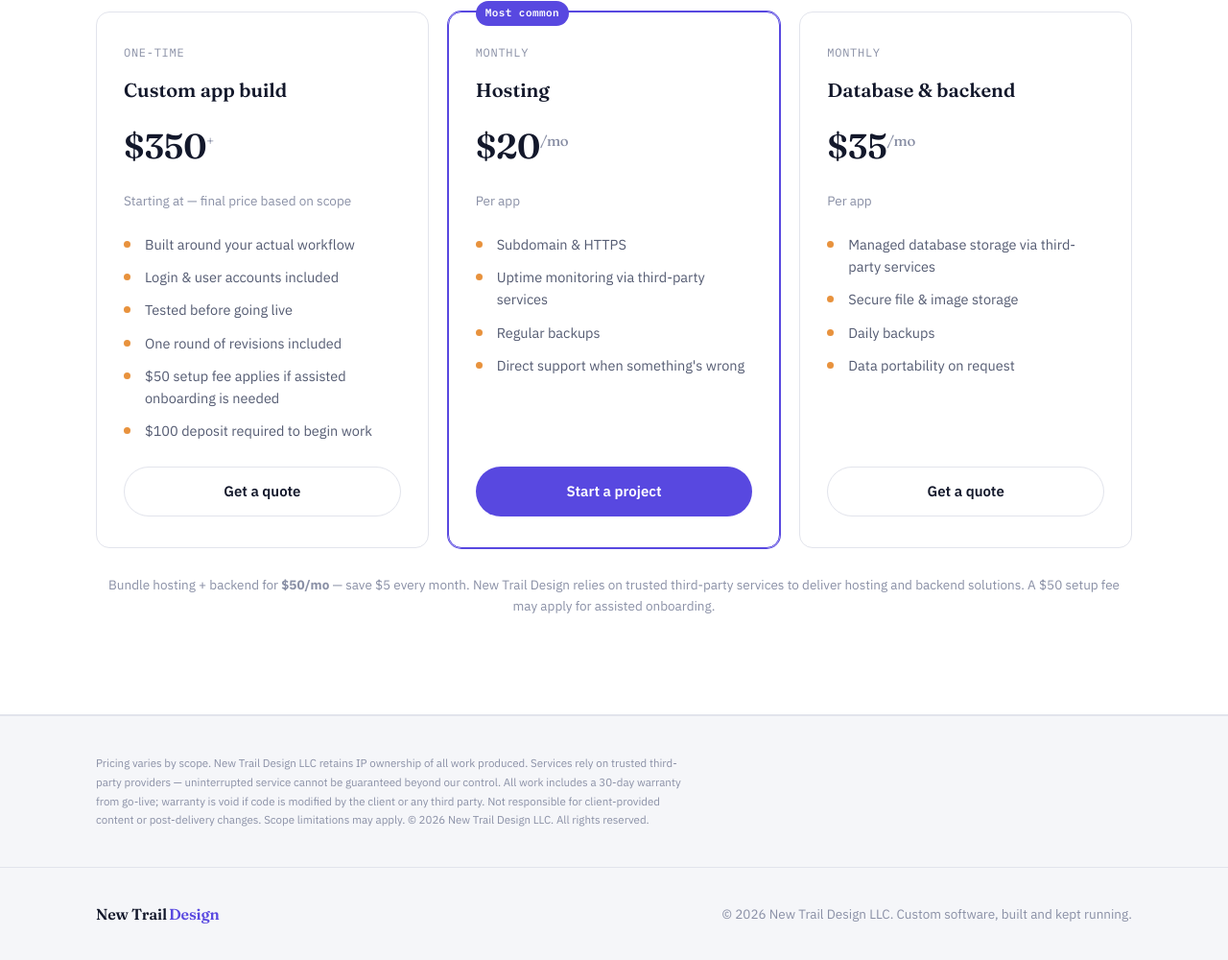
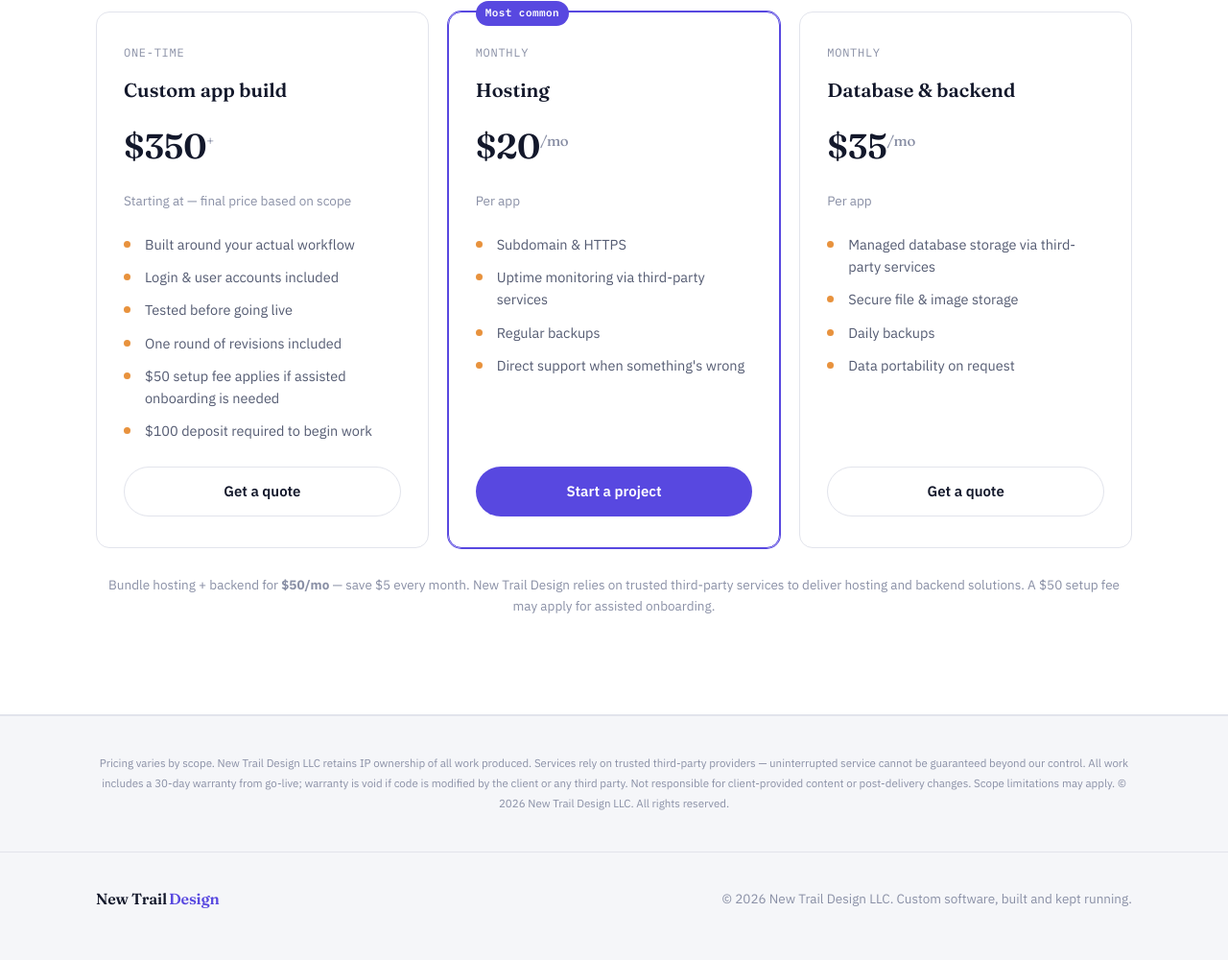
Before and after one commit to tylerw07/website, a plain HTML site: page index.html in a window 1280 px wide. Shown: the part 2442-3442 px from the top of the page at 96% size. Drawn offline with Linux system fonts and the light colour scheme.

Commit message:
Update index.html

```diff
--- a/index.html
+++ b/index.html
@@ -551,7 +551,7 @@
 
 <section style="padding:28px 0;border-top:1px solid var(--line)">
   <div class="wrap">
-    <p style="font-size:11.5px;color:var(--ink-faint);line-height:1.7;max-width:90ch">
+    <p style="font-size:11.5px;color:var(--ink-faint);line-height:1.8;text-align:center;width:100%">
       Pricing varies by scope. New Trail Design LLC retains IP ownership of all work produced.
       Services rely on trusted third-party providers — uninterrupted service cannot be guaranteed beyond our control.
       All work includes a 30-day warranty from go-live; warranty is void if code is modified by the client or any third party.
```
